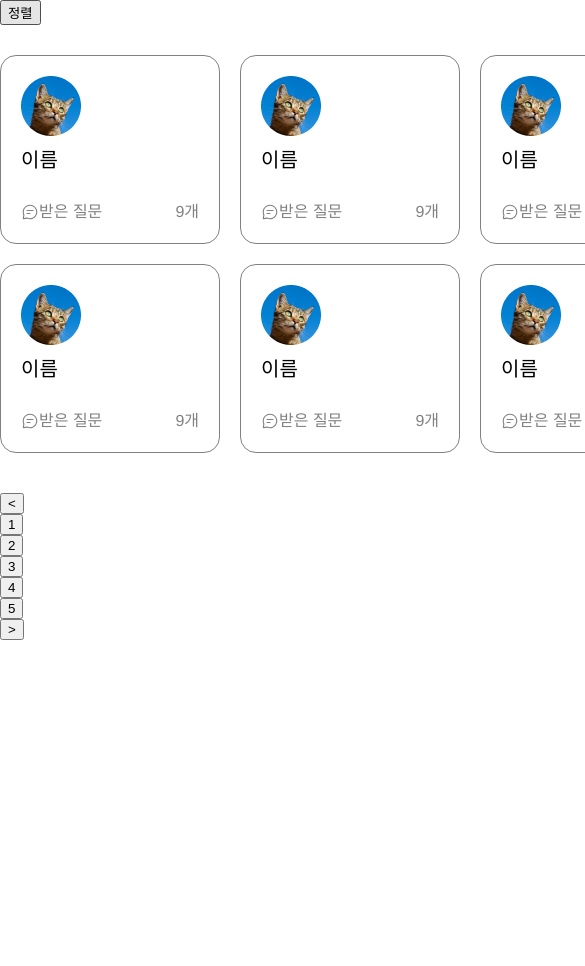
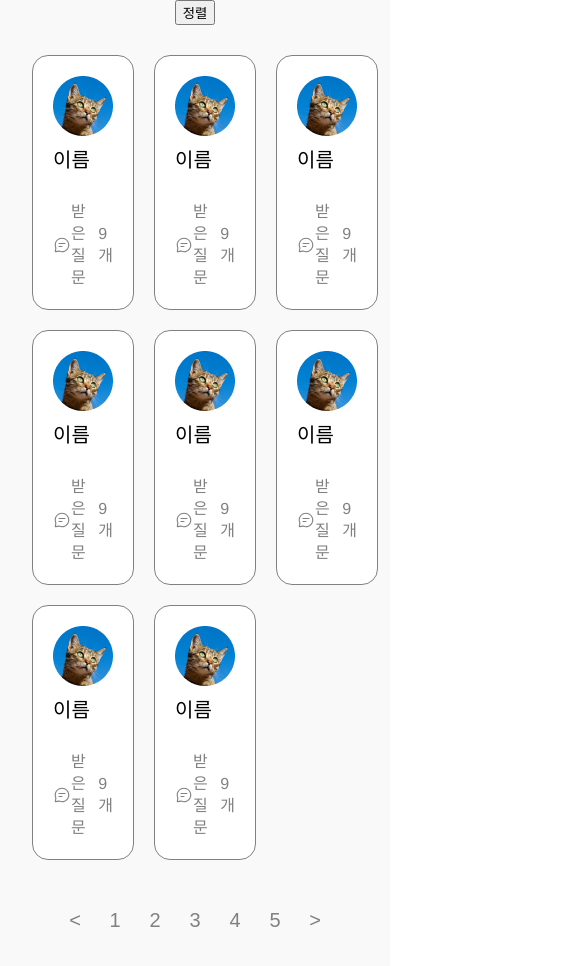
Before and after one commit to Codeit-FE-5-part2-4/OpenMind, a React (Create React App) app: page / in a window 390 px wide. Shown: the top 966 px of the page, 585 px wide, since content can reach past the window. Before the commit the page ends 844 px from the top, so only its background shows below. Built offline with nearby package versions, Linux system fonts and the light colour scheme; a web font is replaced by a local one.

Commit message:
Style: 반응형 웹을 위한 미디어쿼리 적용

```diff
--- a/src/components/Pagination/Pagination.jsx
+++ b/src/components/Pagination/Pagination.jsx
@@ -1,26 +1,28 @@
+import styles from "./Pagination.module.css";
+
 function Pagination() {
   return (
-    <ol>
+    <ol className={styles.paginationWrapper}>
       <li>
-        <button>&lt;</button>
+        <button className={styles.paginationArrow}>&lt;</button>
       </li>
       <li>
-        <button>1</button>
+        <button className={styles.paginationButton}>1</button>
       </li>
       <li>
-        <button>2</button>
+        <button className={styles.paginationButton}>2</button>
       </li>
       <li>
-        <button>3</button>
+        <button className={styles.paginationButton}>3</button>
       </li>
       <li>
-        <button>4</button>
+        <button className={styles.paginationButton}>4</button>
       </li>
       <li>
-        <button>5</button>
+        <button className={styles.paginationButton}>5</button>
       </li>
       <li>
-        <button>&gt;</button>
+        <button className={styles.paginationArrow}>&gt;</button>
       </li>
     </ol>
   );
--- a/src/components/Pagination/Pagination.module.css
+++ b/src/components/Pagination/Pagination.module.css
@@ -0,0 +1,22 @@
+.paginationWrapper {
+  display: flex;
+}
+
+.paginationButton,
+.paginationArrow {
+  width: 40px;
+  height: 40px;
+  border: none;
+  background-color: transparent;
+  font-size: 20px;
+  font-weight: 400;
+  line-height: 1.25;
+  color: var(--grayscaleColor400);
+  text-align: center;
+}
+
+.paginationButton:hover,
+.paginationArrow:hover,
+.paginationButton:focus {
+  color: var(--brownColor400);
+}
--- a/src/components/QuestionCard/QuestionCard.module.css
+++ b/src/components/QuestionCard/QuestionCard.module.css
@@ -1,4 +1,5 @@
 .cardWrapper {
+  background-color: var(--grayscaleColor100);
   display: block;
   padding: 20px;
   text-decoration: none;
@@ -45,3 +46,20 @@
   width: 18px;
   height: 18px;
 }
+
+@media (max-width: 375px) {
+  .profileImage {
+    width: 48px;
+    height: 48px;
+  }
+
+  .profileName {
+    font-size: 18px;
+    line-height: 1.33333;
+  }
+
+  .infoSection {
+    font-size: 14px;
+    line-height: 1.28571;
+  }
+}
--- a/src/components/QuestionCardList/QuestionCardList.module.css
+++ b/src/components/QuestionCardList/QuestionCardList.module.css
@@ -1,8 +1,21 @@
 .listContainer {
-  width: 940px;
-  margin: 0 auto;
+  width: 100%;
+  max-width: 940px;
   display: grid;
   grid-template-columns: 1fr 1fr 1fr 1fr;
   gap: 20px;
   margin: 30px 0 40px;
 }
+
+@media (max-width: 870px) {
+  .listContainer {
+    grid-template-columns: 1fr 1fr 1fr;
+  }
+}
+
+@media (max-width: 375px) {
+  .listContainer {
+    grid-template-columns: 1fr 1fr;
+    gap: 16px;
+  }
+}
--- /dev/null
+++ b/src/pages/QuestionCardListPage/QuestionCardListPage.module.css
@@ -0,0 +1,19 @@
+.listPageContainer {
+  background-color: var(--grayscaleColor200);
+  display: flex;
+  flex-direction: column;
+  align-items: center;
+  padding: 0 130px 97px 130px;
+}
+
+@media (max-width: 1200px) {
+  .listPageContainer {
+    padding: 0 32px 97px 32px;
+  }
+}
+
+@media (max-width: 375px) {
+  .listPageContainer {
+    padding: 0 24px 39px 24px;
+  }
+}
--- a/src/pages/QuestionCardListPage/index.jsx
+++ b/src/pages/QuestionCardListPage/index.jsx
@@ -2,10 +2,11 @@ import QuestionCardList from "../../components/QuestionCardList/QuestionCardList
 import "../../assets/styles/reset.css";
 import "../../assets/styles/global.css";
 import Pagination from "../../components/Pagination/Pagination";
+import styles from "./QuestionCardListPage.module.css";
 
 function QuestionCardListPage() {
   return (
-    <section>
+    <section className={styles.listPageContainer}>
       <div>
         <button>정렬</button>
       </div>
```
